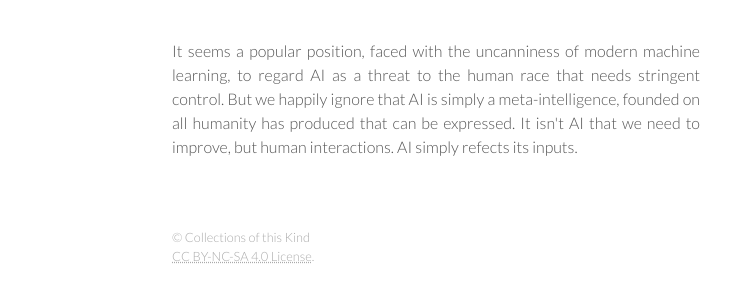
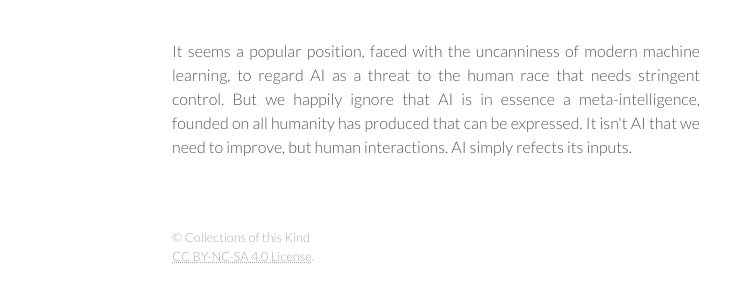
Before and after one commit to CollectionsOfThisKind/collectionsofthiskind.github.io, a Jekyll site: the page built from pages/blog/ai.html, in a window 1280 px wide. Shown: the part 168-451 px from the top of the page, without its empty margins (78-808 px from the left). Built offline with Jekyll 4.4.1, drawn with Linux system fonts in a browser that asks for light colours.

Commit message:
Add files via upload

```diff
--- a/pages/blog/ai.html
+++ b/pages/blog/ai.html
@@ -18,7 +18,7 @@ layout: page
 </div>
 
 <p>
-It seems a popular position, faced with the uncanniness of modern machine learning, to regard AI as a threat to the human race that needs stringent control. But we happily ignore that AI is simply
+It seems a popular position, faced with the uncanniness of modern machine learning, to regard AI as a threat to the human race that needs stringent control. But we happily ignore that AI is in essence
 a meta-intelligence<span class=note>1</span>, founded on all humanity has produced that can be expressed. It isn't AI that we need to improve, but human interactions.
 AI simply refects its inputs.<span class=note>2</span>
 </p>
```
